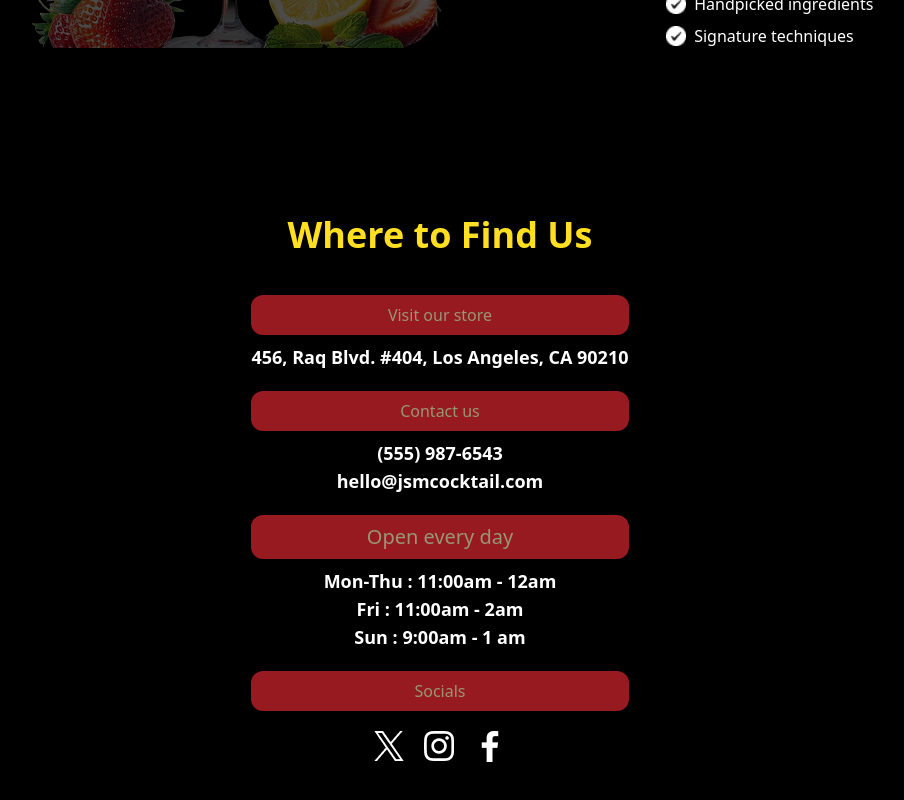
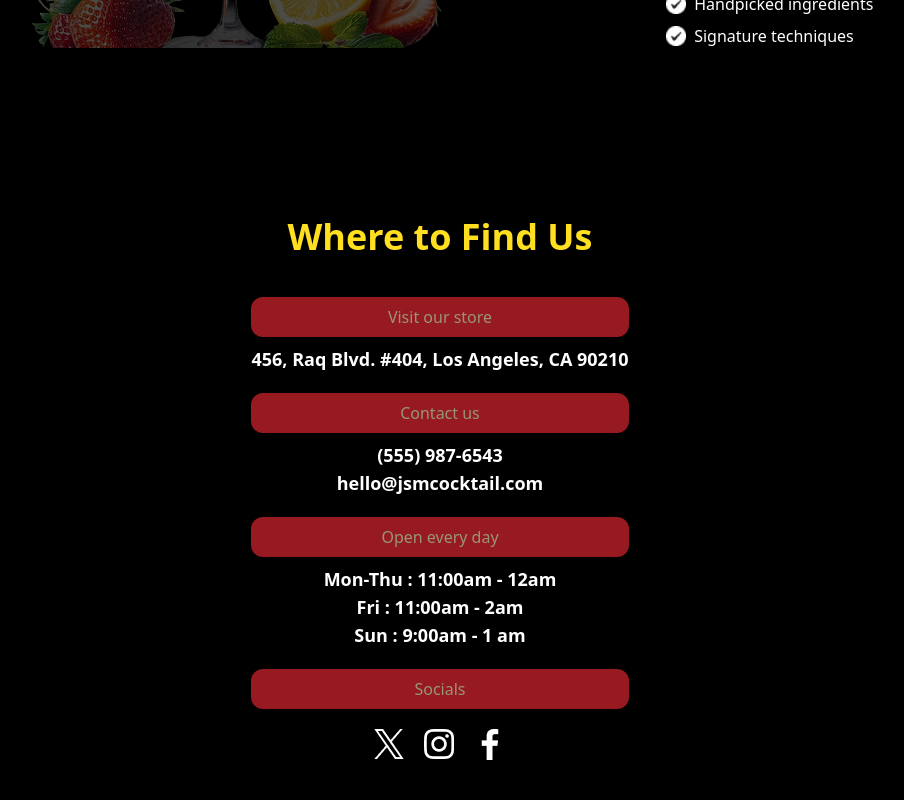
Before and after one commit to ayushbahuguna006-ctrl/Mojito-Cocktails-Frontend, a React (Vite) app: page / in a window 1280 px wide. Shown: the part 3280-4080 px from the top of the page, without its empty margins (200-1104 px from the left). Built offline with nearby package versions, Linux system fonts and the light colour scheme.

Commit message:
UI Enhanced

```diff
--- a/src/components/Contact.jsx
+++ b/src/components/Contact.jsx
@@ -39,7 +39,7 @@ const Contact = () => {
       <div><p className='bg-red-500 final rounded-xl p-2 mt-5 text-center opacity-60 text-yellow-100'>Contact us</p></div>
       <div className='mt-2'><p className='font-semibold final text-center text-lg'>(555) 987-6543</p></div>
       <div><p className='font-semibold final text-center text-lg'>hello@jsmcocktail.com</p></div>
-      <div><p className='bg-red-500 final2 text-center mt-5 rounded-xl p-2 opacity-60 text-yellow-100  text-xl '>Open every day</p></div>
+      <div><p className='bg-red-500 final2 text-center mt-5 rounded-xl p-2 opacity-60 text-yellow-100   '>Open every day</p></div>
       <div className='mt-2'><p className='font-semibold final text-center text-lg'>Mon-Thu : 11:00am - 12am</p></div>
       <div><p className='font-semibold final text-center text-lg'>Fri : 11:00am - 2am</p></div>
       <div><p className='font-semibold final text-center text-lg'>Sun : 9:00am - 1 am</p></div>
```
